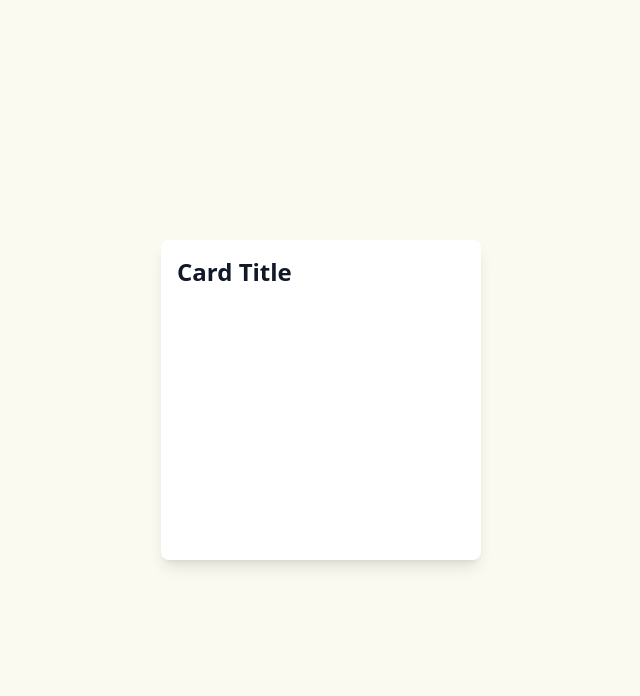
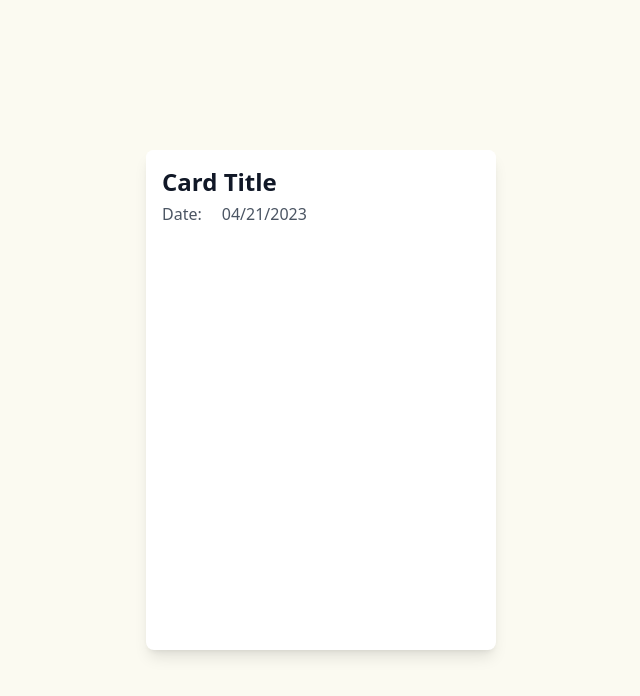
Before and after one commit to andrewjulian/mern-habit-tracker, a React (Vite) app in the folder client/: page /card in a window 1280 px wide. Shown: the top 696 px of the page, without its empty margins (319-959 px from the left). Built offline with nearby package versions, Linux system fonts and the light colour scheme.

Commit message:
added top section of daily card

```diff
--- a/client/package.json
+++ b/client/package.json
@@ -13,6 +13,7 @@
     "localforage": "^1.10.0",
     "match-sorter": "^6.3.1",
     "react": "^18.2.0",
+    "react-datepicker": "^4.11.0",
     "react-dom": "^18.2.0",
     "react-router-dom": "^6.10.0",
     "sort-by": "^1.2.0"
--- a/client/src/Components/Card.jsx
+++ b/client/src/Components/Card.jsx
@@ -1,13 +1,24 @@
-import React from "react";
+import React, { useState } from "react";
+import DatePicker from "react-datepicker";
 
 const Card = () => {
+  const [startDate, setStartDate] = useState(new Date());
+
   return (
     <div className="flex items-center h-screen">
-      <div className="w-80 h-80 mx-auto justify-center">
-        <div className="w-80 h-80 bg-white shadow-lg rounded-lg overflow-hidden">
+      <div className="mx-auto justify-center">
+        <div className="w-[350px] h-[500px] bg-white shadow-lg rounded-lg overflow-hidden">
           <div className="w-full h-56 bg-cover bg-center">
             <div className="w-full px-4 py-4 bg-white">
               <h1 className="text-gray-900 font-bold text-2xl">Card Title</h1>
+              <div className="flex items-center justify-left">
+                <h3 className="text-gray-600 text-md mt-1 mr-5">Date: </h3>
+                <DatePicker
+                  className="text-gray-600 text-md mt-1"
+                  selected={startDate}
+                  onChange={(date) => setStartDate(date)}
+                />
+              </div>
             </div>
           </div>
         </div>
```
Also changed, not shown: 1 other file (tests, documents, lock files or other folders).
